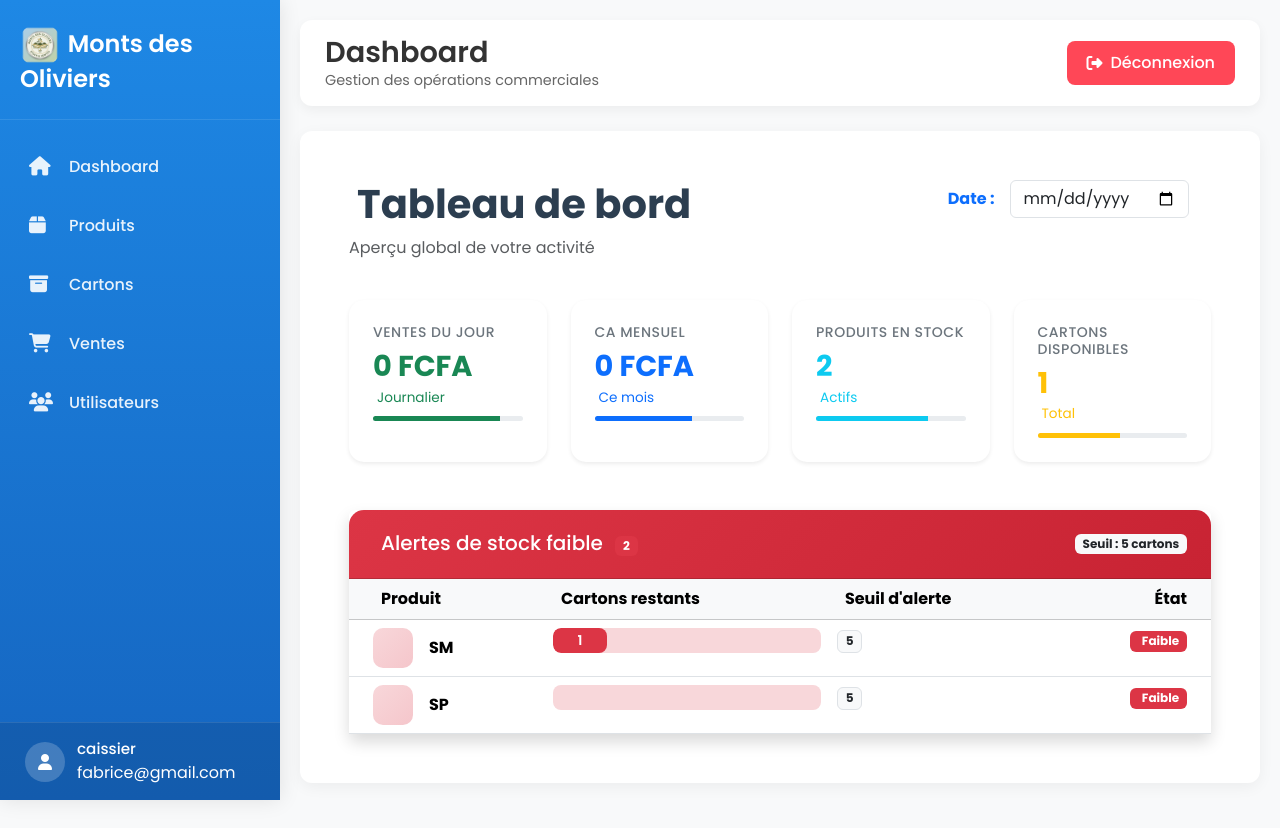
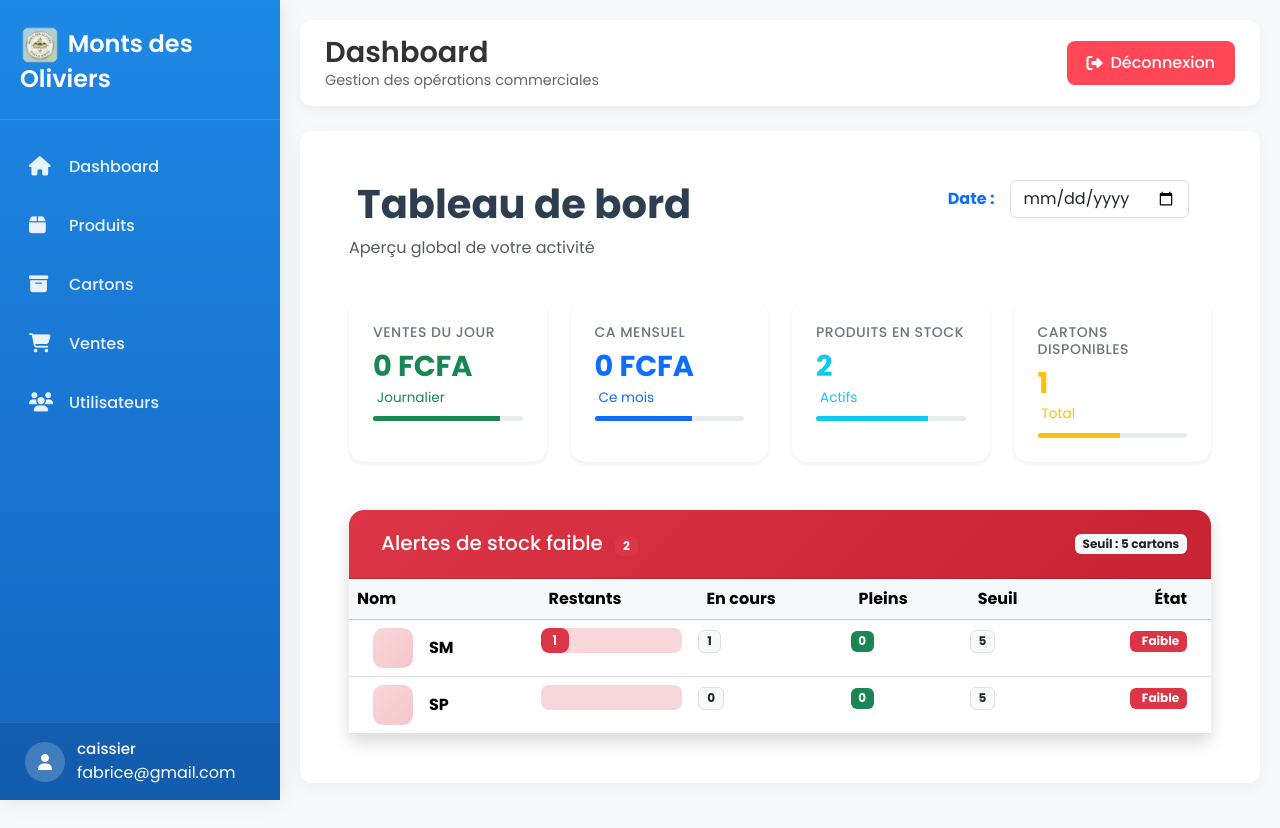
Before and after one commit to Fabricetoreto162/Monts_Des_Oliviers_Stocks, a Django app: page /index/ in a window 1280 px wide. Run offline with Django 5.2, Linux system fonts and the light colour scheme; a user stored in the database is signed in; data comes from the database, SQL or seed files in the repository; both versions use the stored data as it was after the commit.

Commit message:
first commit

```diff
--- a/stock_produit/templates/Dashboard/index.html
+++ b/stock_produit/templates/Dashboard/index.html
@@ -12,101 +12,108 @@
             <p class="text-muted">Aperçu global de votre activité</p>
         </div>
         <div class="col-md-4">
-
             <form method="get" id="form-date" class="d-flex align-items-center gap-3">
                 <label for="date" class="fw-bold text-primary mb-0">
                     <i class="bi bi-calendar3 me-2"></i>Date :
                 </label>
-                            <input type="date" id="date" name="date" class="form-control w-auto" value="{{ selected_date }}">
+                <input type="date" id="date" name="date" class="form-control w-auto"
+                       value="{{ selected_date }}" aria-label="Sélectionner une date">
             </form>
-
         </div>
     </div>
 
     <!-- Cartes de statistiques -->
     <div class="row mb-4">
+        <!-- Ventes du jour -->
         <div class="col-xl-3 col-md-6 mb-4">
-            <div class="card stat-card shadow-sm border-0 h-100">
+            <div class="card stat-card shadow-sm border-0 h-100" role="region" aria-label="Ventes du jour">
                 <div class="card-body">
                     <div class="d-flex justify-content-between align-items-start">
                         <div>
-                            <h6 class="stat-label">Ventes du jour</h6>
-                            <h3 class="stat-value text-success">{{ total_jour }} FCFA</h3>
-                            <p class="stat-change text-success">
-                                <i class="bi bi-arrow-up-right me-1"></i>Journalier
+                            <h2 class="h6 stat-label">Ventes du jour</h2>
+                            <p class="stat-value text-success">{{ total_jour }} FCFA</p>
+                            <p class="stat-change text-success mb-0">
+                                <i class="bi bi-arrow-up-right me-1" aria-hidden="true"></i>Journalier
                             </p>
                         </div>
-                        <div class="stat-icon">
+                        <div class="stat-icon" aria-hidden="true">
                             <i class="bi bi-cash-stack"></i>
                         </div>
                     </div>
-                    <div class="progress mt-2" style="height: 5px;">
+                    <div class="progress mt-2" style="height: 5px;" role="progressbar"
+                         aria-valuenow="85" aria-valuemin="0" aria-valuemax="100">
                         <div class="progress-bar bg-success" style="width: 85%"></div>
                     </div>
                 </div>
             </div>
         </div>
 
+        <!-- CA Mensuel -->
         <div class="col-xl-3 col-md-6 mb-4">
-            <div class="card stat-card shadow-sm border-0 h-100">
+            <div class="card stat-card shadow-sm border-0 h-100" role="region" aria-label="Chiffre d'affaires mensuel">
                 <div class="card-body">
                     <div class="d-flex justify-content-between align-items-start">
                         <div>
-                            <h6 class="stat-label">CA Mensuel</h6>
-                            <h3 class="stat-value text-primary">{{ chiffre_affaire_mois }} FCFA</h3>
-                            <p class="stat-change text-primary">
-                                <i class="bi bi-calendar-month me-1"></i>Ce mois
+                            <h2 class="h6 stat-label">CA Mensuel</h2>
+                            <p class="stat-value text-primary">{{ chiffre_affaire_mois }} FCFA</p>
+                            <p class="stat-change text-primary mb-0">
+                                <i class="bi bi-calendar-month me-1" aria-hidden="true"></i>Ce mois
                             </p>
                         </div>
-                        <div class="stat-icon">
+                        <div class="stat-icon" aria-hidden="true">
                             <i class="bi bi-graph-up-arrow"></i>
                         </div>
                     </div>
-                    <div class="progress mt-2" style="height: 5px;">
+                    <div class="progress mt-2" style="height: 5px;" role="progressbar"
+                         aria-valuenow="65" aria-valuemin="0" aria-valuemax="100">
                         <div class="progress-bar bg-primary" style="width: 65%"></div>
                     </div>
                 </div>
             </div>
         </div>
 
+        <!-- Produits en stock -->
         <div class="col-xl-3 col-md-6 mb-4">
-            <div class="card stat-card shadow-sm border-0 h-100">
+            <div class="card stat-card shadow-sm border-0 h-100" role="region" aria-label="Produits en stock">
                 <div class="card-body">
                     <div class="d-flex justify-content-between align-items-start">
                         <div>
-                            <h6 class="stat-label">Produits en stock</h6>
-                            <h3 class="stat-value text-info">{{ total_produits }}</h3>
-                            <p class="stat-change text-info">
-                                <i class="bi bi-boxes me-1"></i>Actifs
+                            <h2 class="h6 stat-label">Produits en stock</h2>
+                            <p class="stat-value text-info">{{ total_produits }}</p>
+                            <p class="stat-change text-info mb-0">
+                                <i class="bi bi-boxes me-1" aria-hidden="true"></i>Actifs
                             </p>
                         </div>
-                        <div class="stat-icon">
+                        <div class="stat-icon" aria-hidden="true">
                             <i class="bi bi-box-seam"></i>
                         </div>
                     </div>
-                    <div class="progress mt-2" style="height: 5px;">
+                    <div class="progress mt-2" style="height: 5px;" role="progressbar"
+                         aria-valuenow="75" aria-valuemin="0" aria-valuemax="100">
                         <div class="progress-bar bg-info" style="width: 75%"></div>
                     </div>
                 </div>
             </div>
         </div>
 
+        <!-- Cartons disponibles -->
         <div class="col-xl-3 col-md-6 mb-4">
-            <div class="card stat-card shadow-sm border-0 h-100">
+            <div class="card stat-card shadow-sm border-0 h-100" role="region" aria-label="Cartons disponibles">
                 <div class="card-body">
                     <div class="d-flex justify-content-between align-items-start">
                         <div>
-                            <h6 class="stat-label">Cartons disponibles</h6>
-                            <h3 class="stat-value text-warning">{{ total_cartons }}</h3>
-                            <p class="stat-change text-warning">
-                                <i class="bi bi-pallet me-1"></i>Total
+                            <h2 class="h6 stat-label">Cartons disponibles</h2>
+                            <p class="stat-value text-warning">{{ total_cartons }}</p>
+                            <p class="stat-change text-warning mb-0">
+                                <i class="bi bi-pallet me-1" aria-hidden="true"></i>Total
                             </p>
                         </div>
-                        <div class="stat-icon">
+                        <div class="stat-icon" aria-hidden="true">
                             <i class="bi bi-palette"></i>
                         </div>
                     </div>
-                    <div class="progress mt-2" style="height: 5px;">
+                    <div class="progress mt-2" style="height: 5px;" role="progressbar"
+                         aria-valuenow="55" aria-valuemin="0" aria-valuemax="100">
                         <div class="progress-bar bg-warning" style="width: 55%"></div>
                     </div>
                 </div>
@@ -120,8 +127,8 @@
             <div class="card shadow border-0">
                 <div class="card-header alert-header d-flex justify-content-between align-items-center">
                     <div>
-                        <i class="bi bi-exclamation-triangle-fill me-2"></i>
-                        <span class="h5 mb-0">Alertes de stock faible</span>
+                        <i class="bi bi-exclamation-triangle-fill me-2" aria-hidden="true"></i>
+                        <h2 class="h5 mb-0 d-inline">Alertes de stock faible</h2>
                         {% if stocks_faibles %}
                         <span class="badge bg-danger ms-2">{{ stocks_faibles|length }}</span>
                         {% endif %}
@@ -132,19 +139,23 @@
                 </div>
                 <div class="card-body p-0">
                     <div class="table-responsive">
-                        <table class="table table-hover mb-0">
+                        <table class="table table-hover mb-0" aria-label="Liste des alertes de stock faible">
                             <thead class="table-light">
                                 <tr>
-                                    <th class="ps-4">
-                                        <i class="bi bi-box me-2"></i>Produit
+                                    <th scope="col">Nom</th>
+                                    <th scope="col">
+                                        <i class="bi bi-box-seam me-2" aria-hidden="true"></i>Restants
                                     </th>
-                                    <th>
-                                        <i class="bi bi-box-seam me-2"></i>Cartons restants
+                                    <th scope="col">
+                                        <i class="bi bi-arrow-repeat me-2" aria-hidden="true"></i>En cours
                                     </th>
-                                    <th>
-                                        <i class="bi bi-bell me-2"></i>Seuil d'alerte
+                                    <th scope="col">
+                                        <i class="bi bi-box-fill me-2" aria-hidden="true"></i>Pleins
                                     </th>
-                                    <th class="text-end pe-4">État</th>
+                                    <th scope="col">
+                                        <i class="bi bi-bell me-2" aria-hidden="true"></i>Seuil
+                                    </th>
+                                    <th scope="col" class="text-end pe-4">État</th>
                                 </tr>
                             </thead>
                             <tbody>
@@ -152,22 +163,25 @@
                                 <tr class="alert-row">
                                     <td class="ps-4">
                                         <div class="d-flex align-items-center">
-                                            <div class="product-icon me-3">
+                                            <div class="product-icon me-3" aria-hidden="true">
                                                 <i class="bi bi-box"></i>
                                             </div>
                                             <div>
                                                 <strong>{{ p.name }}</strong>
-                                                <br>
                                             </div>
                                         </div>
                                     </td>
                                     <td>
                                         <div class="stock-indicator">
-                                            <div class="progress" style="height: 25px;">
-                                                {% with percent=p.cartons_disponibles|add:"0"|floatformat:0 %}
+                                            <div class="progress" style="height: 25px;"
+                                                 role="progressbar"
+                                                 aria-valuenow="{{ p.cartons_restants }}"
+                                                 aria-valuemin="0"
+                                                 aria-valuemax="{{ p.stock_alert }}">
+                                                {% with percent=p.cartons_restants|add:"0"|floatformat:0 %}
                                                 <div class="progress-bar bg-danger"
-                                                     style="width: {% widthratio p.cartons_disponibles p.stock_alert 100 %}%">
-                                                    {{ p.cartons_disponibles }}
+                                                     style="width: {% widthratio p.cartons_restants p.stock_alert 100 %}%">
+                                                    {{ p.cartons_restants }}
                                                 </div>
                                                 {% endwith %}
                                             </div>
@@ -175,20 +189,36 @@
                                     </td>
                                     <td>
                                         <span class="badge bg-light text-dark border">
+                                            {{ p.cartons_en_cours }}
+                                        </span>
+                                    </td>
+                                    <td>
+                                        <span class="badge bg-success">
+                                            {{ p.cartons_pleins }}
+                                        </span>
+                                    </td>
+                                    <td>
+                                        <span class="badge bg-light text-dark border">
                                             {{ p.stock_alert }}
                                         </span>
                                     </td>
                                     <td class="text-end pe-4">
+                                        {% if p.cartons_restants <= p.stock_alert %}
                                             <span class="badge bg-danger">
-                                            <i class="bi bi-exclamation-circle me-1"></i>Faible
+                                                <i class="bi bi-exclamation-circle me-1" aria-hidden="true"></i>Faible
                                             </span>
+                                        {% else %}
+                                            <span class="badge bg-success">
+                                                <i class="bi bi-check-circle me-1" aria-hidden="true"></i>OK
+                                            </span>
+                                        {% endif %}
                                     </td>
                                 </tr>
                                 {% empty %}
                                 <tr>
-                                    <td colspan="4" class="text-center py-5">
+                                    <td colspan="6" class="text-center py-5">
                                         <div class="text-muted">
-                                            <i class="bi bi-check-circle display-4 text-success mb-3"></i>
+                                            <i class="bi bi-check-circle display-4 text-success mb-3" aria-hidden="true"></i>
                                             <p class="h5">Aucune alerte de stock</p>
                                             <p class="small">Tous vos stocks sont à des niveaux satisfaisants</p>
                                         </div>
@@ -392,23 +405,29 @@
 .stat-card:nth-child(2) { animation-delay: 0.2s; }
 .stat-card:nth-child(3) { animation-delay: 0.3s; }
 .stat-card:nth-child(4) { animation-delay: 0.4s; }
+
+/* Focus styles pour accessibilité */
+.form-control:focus,
+.btn:focus {
+    box-shadow: 0 0 0 0.25rem rgba(13, 110, 253, 0.25);
+    border-color: #86b7fe;
+    outline: 0;
+}
 </style>
 
 <script>
-// Animation pour les barres de progression
 document.addEventListener('DOMContentLoaded', function() {
-    // Animer les barres de progression dans les cartes
+    // Animation des barres de progression
     const progressBars = document.querySelectorAll('.progress-bar');
     progressBars.forEach(bar => {
         const width = bar.style.width;
         bar.style.width = '0%';
         setTimeout(() => {
             bar.style.width = width;
-            bar.style.transition = 'width 1.5s ease-in-out';
         }, 300);
     });
 
-    // Ajouter un effet de pulsation pour les alertes
+    // Effet de survol pour les lignes d'alerte
     const alertRows = document.querySelectorAll('.alert-row');
     alertRows.forEach(row => {
         row.addEventListener('mouseenter', function() {
@@ -418,14 +437,27 @@ document.addEventListener('DOMContentLoaded', function() {
             this.style.boxShadow = 'none';
         });
     });
-});
 
-const dateInput = document.getElementById("date");
-const formDate = document.getElementById("form-date");
-if (dateInput) {
-    dateInput.addEventListener("change", function () {
+    // Soumission automatique du formulaire date
+    const dateInput = document.getElementById('date');
+    const formDate = document.getElementById('form-date');
+
+    if (dateInput && formDate) {
+        dateInput.addEventListener('change', function() {
             formDate.submit();
         });
     }
+
+    // Amélioration du contraste pour les cartes au focus
+    const statCards = document.querySelectorAll('.stat-card');
+    statCards.forEach(card => {
+        card.addEventListener('focus', function() {
+            this.style.boxShadow = '0 0 0 3px rgba(0, 123, 255, 0.25)';
+        });
+        card.addEventListener('blur', function() {
+            this.style.boxShadow = '';
+        });
+    });
+});
 </script>
 {% endblock %}
--- a/stock_produit/views.py
+++ b/stock_produit/views.py
@@ -7,6 +7,9 @@ import json
 from django.db import transaction
 from django.http import JsonResponse
 from django.utils.timezone import now
+from django.db.models import Count, Q, F, Sum
+from decimal import Decimal
+
 
 
 
@@ -98,12 +101,33 @@ def dashboard(request):
     )["total"] or Decimal("0")
 
     # 🔹 PRODUITS DISPONIBLES
+   # 🔹 PRODUITS + ÉTAT DES CARTONS
     produits_disponibles = Produit.objects.annotate(
-    cartons_disponibles=Count(
+
+    # 🟢 Cartons encore disponibles
+    cartons_restants=Count(
         "cartons",
         filter=Q(cartons__is_sold_out=False)
-    )
+    ),
+
+    # 🟡 Cartons en cours de vente
+    cartons_en_cours=Count(
+        "cartons",
+        filter=Q(
+            cartons__remaining_weight__gt=0,
+            cartons__remaining_weight__lt=F("cartons__initial_weight")
+        )
+    ),
+
+    # 🔵 Cartons pleins
+    cartons_pleins=Count(
+        "cartons",
+        filter=Q(
+            cartons__remaining_weight=F("cartons__initial_weight")
+        )
+    ),
 )
+
 
 
     total_produits = produits_disponibles.count()
@@ -111,17 +135,19 @@ def dashboard(request):
 
     # 🔹 STOCKS FAIBLES
     stocks_faibles = produits_disponibles.filter(
-        cartons_disponibles__lte=F("stock_alert")
+        cartons_restants__lte=F("stock_alert")
     )
+
 
     context = {
         "selected_date": date,
         "total_jour": total_jour,
         "chiffre_affaire_mois": chiffre_affaire_mois,
-        "total_produits": total_produits,
-        "total_cartons": total_cartons,
+        "total_produits": produits_disponibles.count(),
+        "total_cartons": Carton.objects.filter(is_sold_out=False).count(),
         "stocks_faibles": stocks_faibles,
     }
+
 
     return render(request, "Dashboard/index.html", context)
 
```
Also changed, not shown: other parts of stock_produit/templates/Dashboard/index.html (+13 -30 lines), db.sqlite3. Lines whose indentation alone changed are shown as unchanged.
